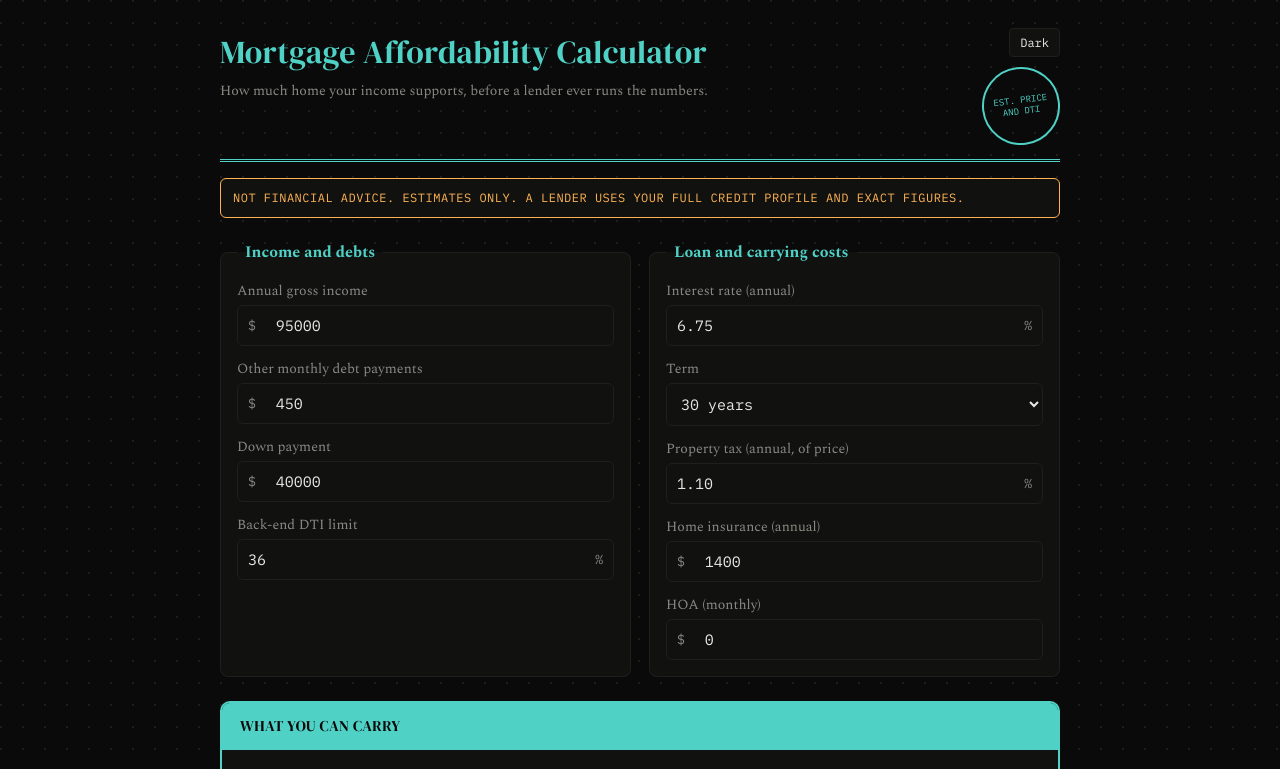
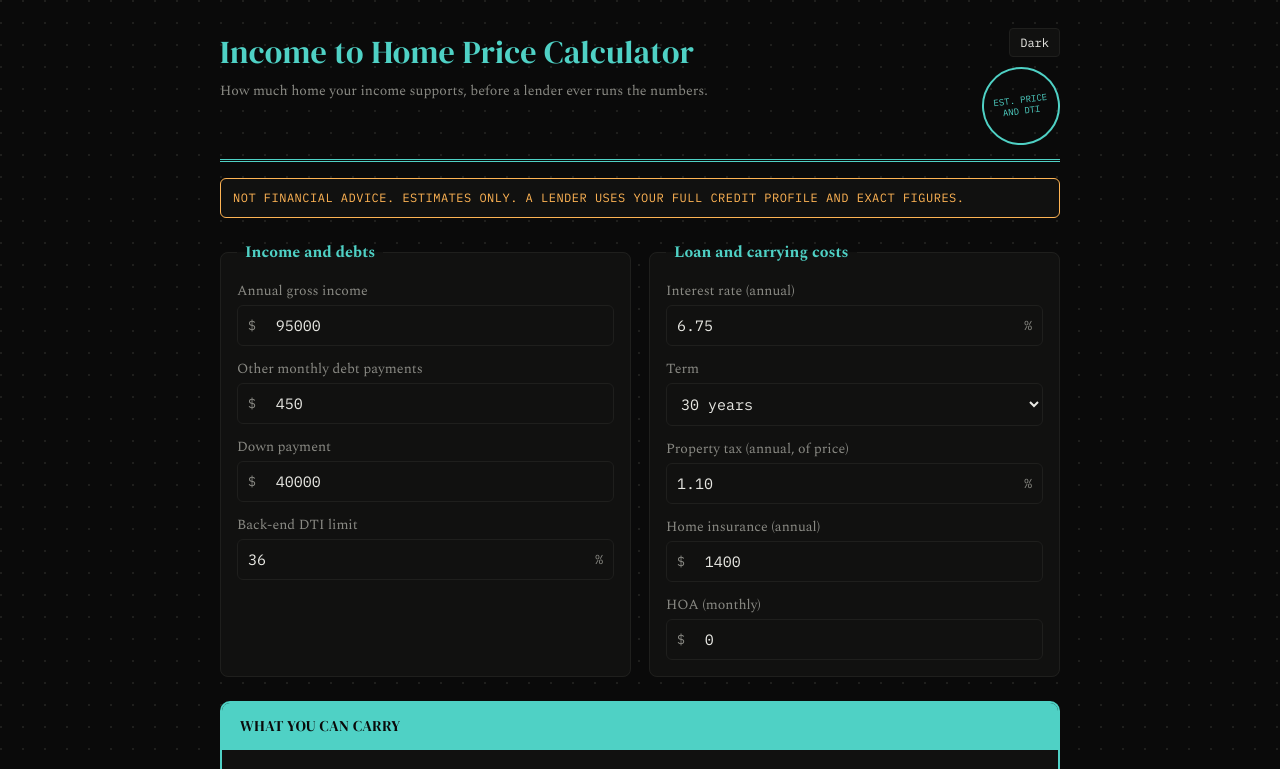
Before and after one commit to 0xelitesystem/income-to-home-price-calculator, a plain HTML site: page index.html in a window 1280 px wide. Shown: the top 769 px of the page. Drawn offline with Linux system fonts and the light colour scheme.

Commit message:
Rename mortgage-affordability-calculator to income-to-home-price-calculator
Repository, README, page metadata and links now use income-to-home-price-calculator.
The old repository address redirects here.

```diff
--- a/index.html
+++ b/index.html
@@ -3,10 +3,10 @@
 <head>
 <meta charset="utf-8">
 <meta name="viewport" content="width=device-width, initial-scale=1">
-<title>Mortgage Affordability Calculator - how much home your income supports</title>
-<meta property="og:title" content="Mortgage Affordability Calculator">
+<title>Income to Home Price Calculator - how much home your income supports</title>
+<meta property="og:title" content="Income to Home Price Calculator">
 <meta property="og:description" content="How much home your income supports, before a lender ever runs the numbers.">
-<meta property="og:url" content="https://0xelitesystem.github.io/mortgage-affordability-calculator/">
+<meta property="og:url" content="https://0xelitesystem.github.io/income-to-home-price-calculator/">
 <meta property="og:type" content="website">
 <meta name="twitter:card" content="summary">
 <meta name="description" content="Work out how much home your income supports from rate, term, down payment, taxes, and insurance, with front and back DTI ratios. Runs in your browser, nothing stored.">
@@ -70,8 +70,8 @@ footer{margin-top:40px;border-top:1px solid var(--line);padding-top:14px;font-si
 footer a{color:var(--seal)}
 .bad{color:var(--warn);font-family:'BodyB';padding:18px;text-align:center}
 </style>
-<link rel="canonical" href="https://0xelitesystem.github.io/mortgage-affordability-calculator/">
-<script type="application/ld+json">{"@context":"https://schema.org","@type":"SoftwareApplication","name":"Mortgage Affordability Calculator","applicationCategory":"DeveloperApplication","operatingSystem":"Any (browser)","offers":{"@type":"Offer","price":"0","priceCurrency":"USD"},"url":"https://0xelitesystem.github.io/mortgage-affordability-calculator/","author":{"@type":"Person","name":"0xelitesystem","url":"https://elitesystem.ai"}}</script>
+<link rel="canonical" href="https://0xelitesystem.github.io/income-to-home-price-calculator/">
+<script type="application/ld+json">{"@context":"https://schema.org","@type":"SoftwareApplication","name":"Income to Home Price Calculator","applicationCategory":"DeveloperApplication","operatingSystem":"Any (browser)","offers":{"@type":"Offer","price":"0","priceCurrency":"USD"},"url":"https://0xelitesystem.github.io/income-to-home-price-calculator/","author":{"@type":"Person","name":"0xelitesystem","url":"https://elitesystem.ai"}}</script>
 <style>
 /* elitesystem brand tokens: chrome only, meaning preserved */
 :root, :root[data-theme="dark"] {
@@ -400,7 +400,7 @@ OTHER DEALINGS IN THE FONT SOFTWARE.
 <div class="wrap">
 <header>
   <div>
-    <h1>Mortgage Affordability Calculator</h1>
+    <h1>Income to Home Price Calculator</h1>
     <p class="sub">How much home your income supports, before a lender ever runs the numbers.</p>
   </div>
   <div style="display:flex;flex-direction:column;gap:10px;align-items:flex-end">
@@ -446,7 +446,7 @@ OTHER DEALINGS IN THE FONT SOFTWARE.
   Related: <a href="https://github.com/0xelitesystem/loan-payoff-schedule-chart">loan-payoff-schedule-chart</a>,
   <a href="https://github.com/0xelitesystem/snowball-vs-avalanche-planner">snowball-vs-avalanche-planner</a>,
   <a href="https://github.com/0xelitesystem/net-worth-snapshot">net-worth-snapshot</a>.
- <br>An <a href="https://elitesystem.ai" target="_blank" rel="noopener">elitesystem.ai</a> tool. <a href="https://github.com/0xelitesystem/mortgage-affordability-calculator" target="_blank" rel="noopener">Source on GitHub</a>. <a href="https://0xelitesystem.github.io/" target="_blank" rel="noopener">More tools</a>. </footer>
+ <br>An <a href="https://elitesystem.ai" target="_blank" rel="noopener">elitesystem.ai</a> tool. <a href="https://github.com/0xelitesystem/income-to-home-price-calculator" target="_blank" rel="noopener">Source on GitHub</a>. <a href="https://0xelitesystem.github.io/" target="_blank" rel="noopener">More tools</a>. </footer>
 </div>
 
 <script>
```
Also changed, not shown: 1 other file.
